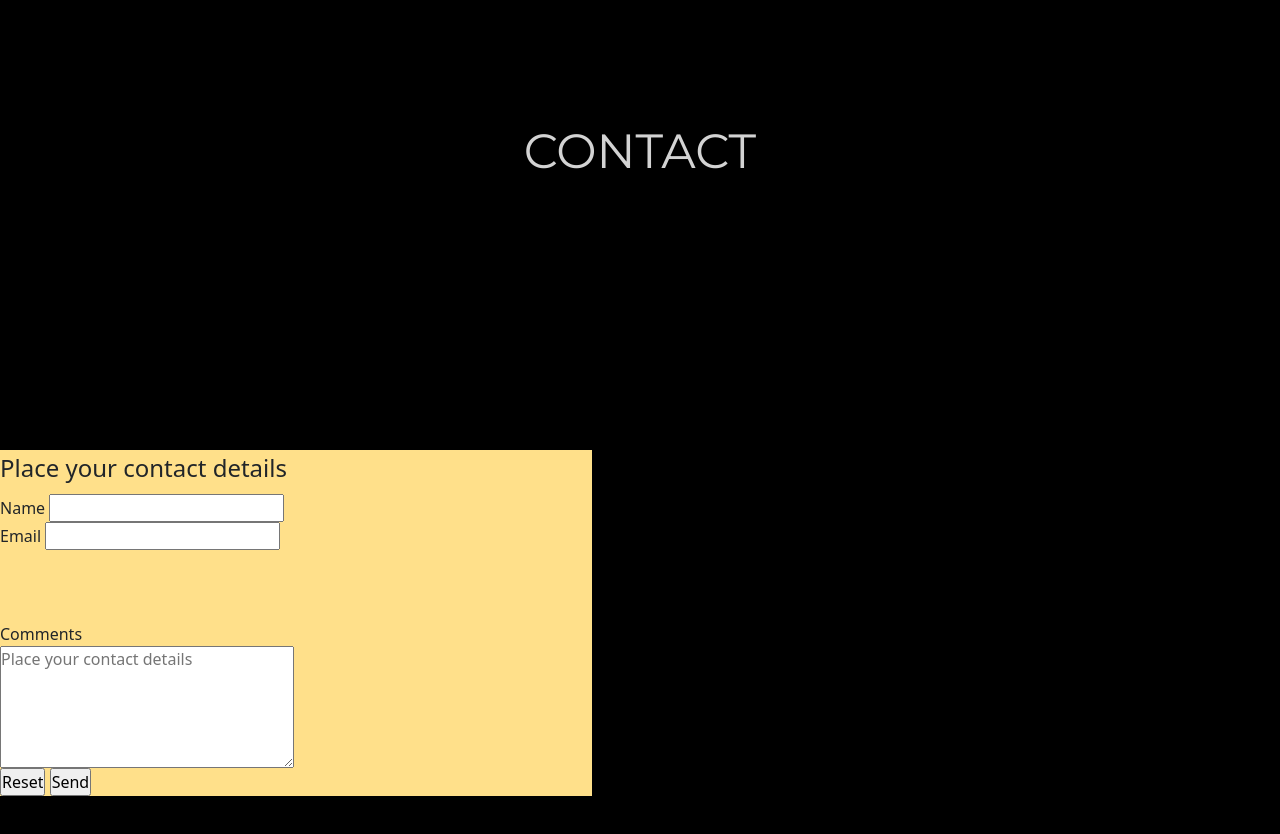
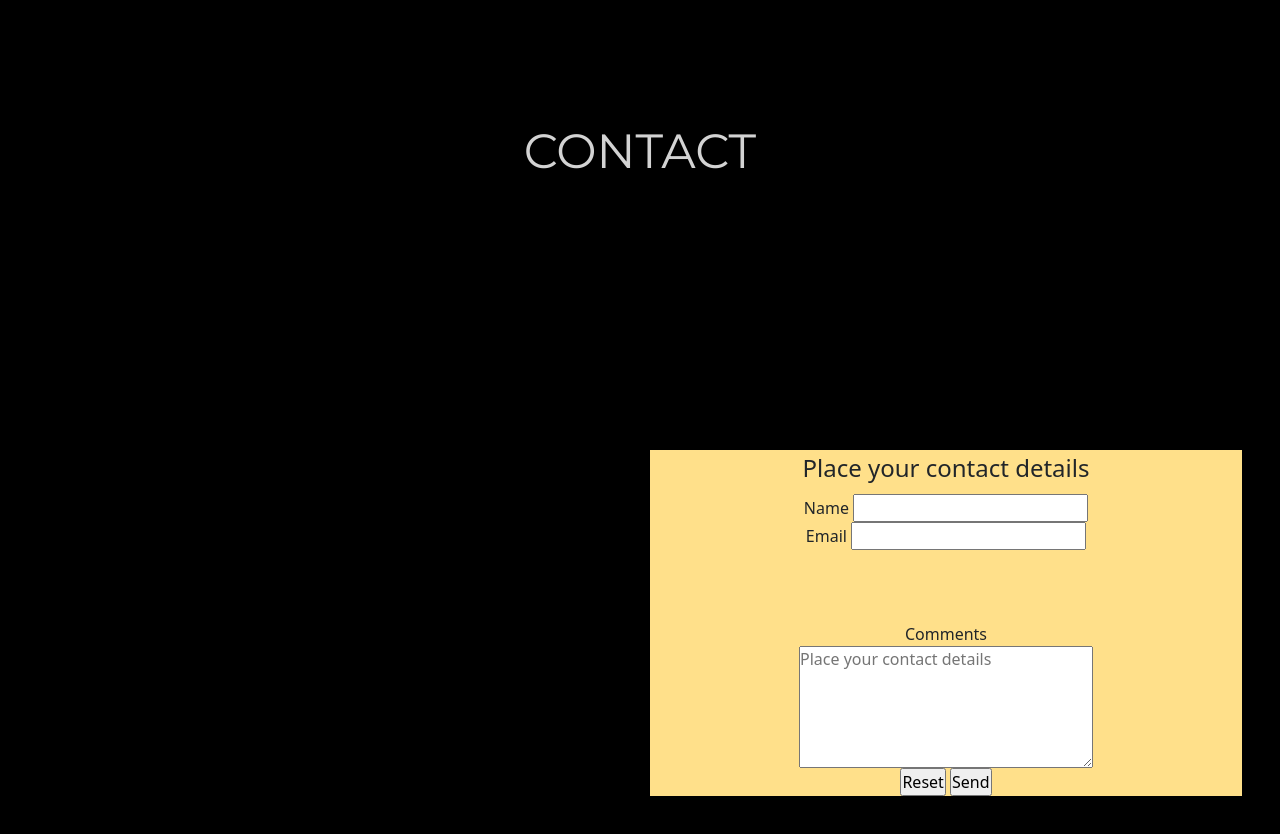
Before and after one commit to Nicoadachi/Nicoadachi, a plain HTML site: page index.html in a window 1280 px wide. Shown: the part 3878-4712 px from the top of the page. Before the commit the page ends 4674 px from the top, so only its background shows below. Drawn offline with nearby package versions, Linux system fonts and the light colour scheme; files that its build step writes are made by us from their sources.

Commit message:
Actualizacion Proyecto final 2

```diff
--- a/estilos.scss
+++ b/estilos.scss
@@ -148,8 +148,9 @@ header {
 
 }
 
-.contact__futureform--style {
-    width: 100%;
-    height: 60vh;
-    background-color: coral;
+.contact{
+    text-align: center;
+    padding-left: 650px;
+    margin-top: 10px;
+    padding-bottom: 100px;
 }
--- a/index.html
+++ b/index.html
@@ -97,7 +97,7 @@ Duj<!DOCTYPE html>
             <h1 class="colorTituloContacto">CONTACT</h1>
         </div>
 
-        <section class="Contact" id="Contacto">
+        <section class="contact" id="Contacto">
             <form action="enviar.php" method="post" enctype="application/x-www-form-urlencoded">
                 <fieldset style="width: 37rem; background-color: rgb(255, 224, 138);">
             <legend>Place your contact details</legend>
```
